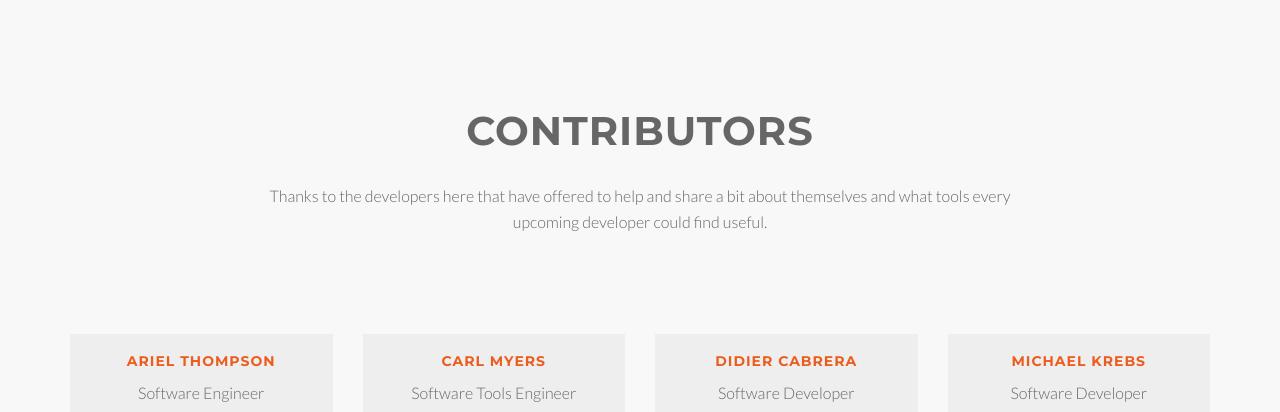
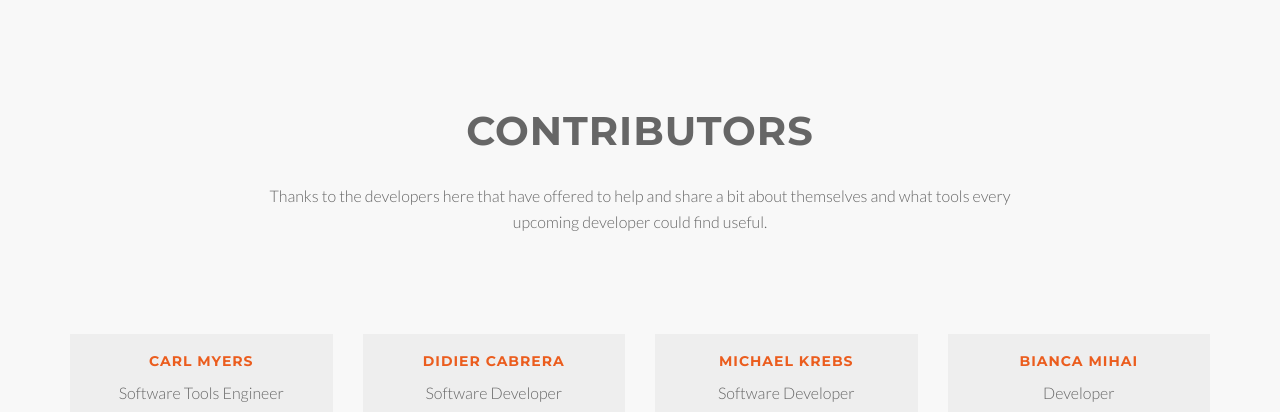
Before and after one commit to JonHMChan/andela-project, a Flask app: page / in a window 1280 px wide. Shown: the part 801-1213 px from the top of the page. Run offline with Flask 2, Linux system fonts and the light colour scheme; parts of the project's set-up code (start-up, migrations or seed data) failed here and were passed over; some libraries are stand-ins or nearby versions.

Commit message:
updated frontpage contributors

```diff
--- a/templates/partials/contributors.html
+++ b/templates/partials/contributors.html
@@ -1,18 +1,4 @@
 {% block contributors %}
-    <div class="col-xs-6 col-sm-3 col-md-3 team-stage">
-        <div class="team boxed-grey">
-            <div class="inner">
-                <h5><a href='/pub/13'>ARIEL THOMPSON</a></h5>
-
-                <p class="subtitle">Software Engineer</p>
-
-                <div class="avatar"><img
-                        src="https://res.cloudinary.com/dkgsqu3ym/image/upload/v1438701799/qvzgdcu5kphobawcms24.jpg"
-                        alt=""
-                        class="img-responsive"/></div>
-            </div>
-        </div>
-    </div>
 
     <div class="col-xs-6 col-sm-3 col-md-3 team-stage">
         <div class="team boxed-grey">
@@ -59,4 +45,18 @@
         </div>
     </div>
 
+    <div class="col-xs-6 col-sm-3 col-md-3 team-stage">
+        <div class="team boxed-grey">
+            <div class="inner">
+                <h5><a href='/pub/18'>Bianca Mihai</a></h5>
+
+                <p class="subtitle">Developer</p>
+
+                <div class="avatar"><img
+                        src="https://res.cloudinary.com/dkgsqu3ym/image/upload/v1438930648/cnv77salhblil8m7bs1n.png"
+                        alt=""
+                        class="img-responsive"/></div>
+            </div>
+        </div>
+    </div>
 {% endblock %}
```
